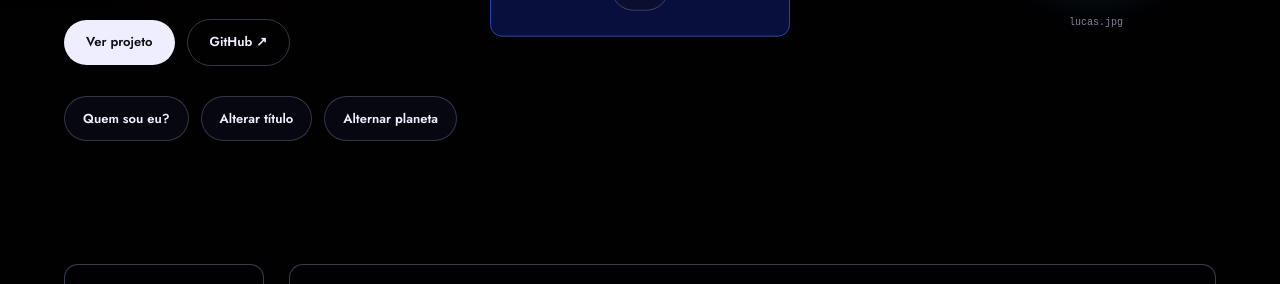
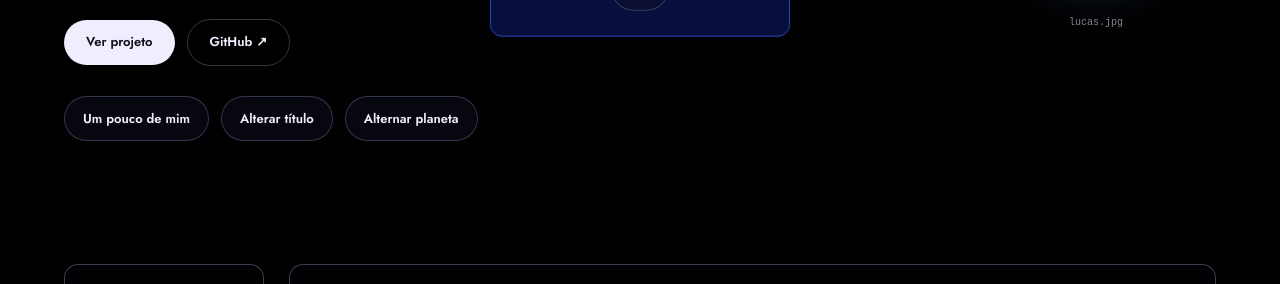
Before and after one commit to 1lucasmaglio/portfolio-web, a plain HTML site: page docs/index.html in a window 1280 px wide. Shown: the part 441-725 px from the top of the page. Drawn offline with Linux system fonts and the light colour scheme.

Commit message:
Update index.html

```diff
--- a/docs/index.html
+++ b/docs/index.html
@@ -54,7 +54,7 @@
             <!-- BOTÕES DE INTERATIVIDADE -->
             <div class="botoes">
               <button class="botao-js" onclick="apresentacao()">
-                Quem sou eu?
+                Um pouco de mim
               </button>
 
               <button class="botao-js" onclick="alterarTitulo()">
```
